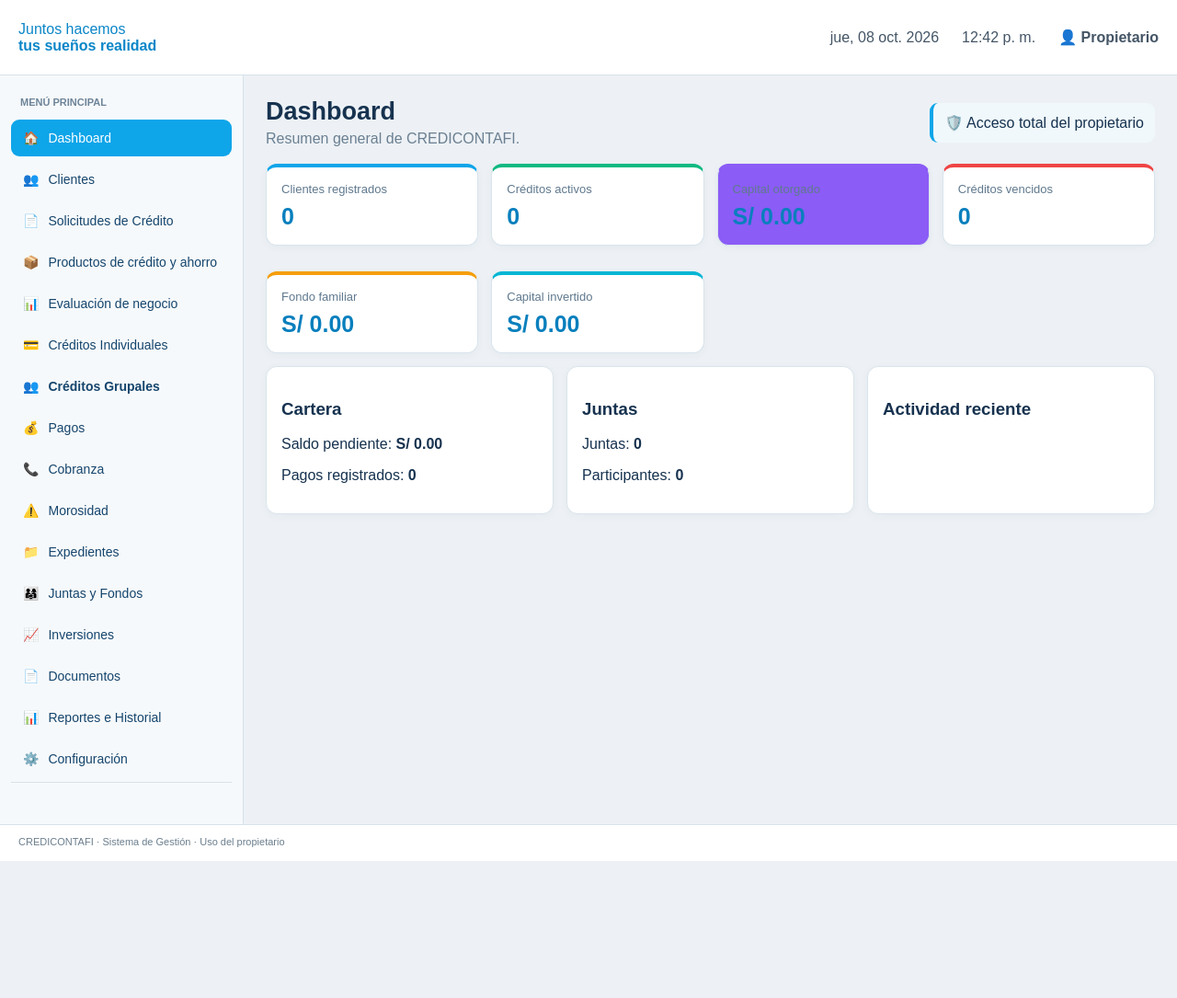
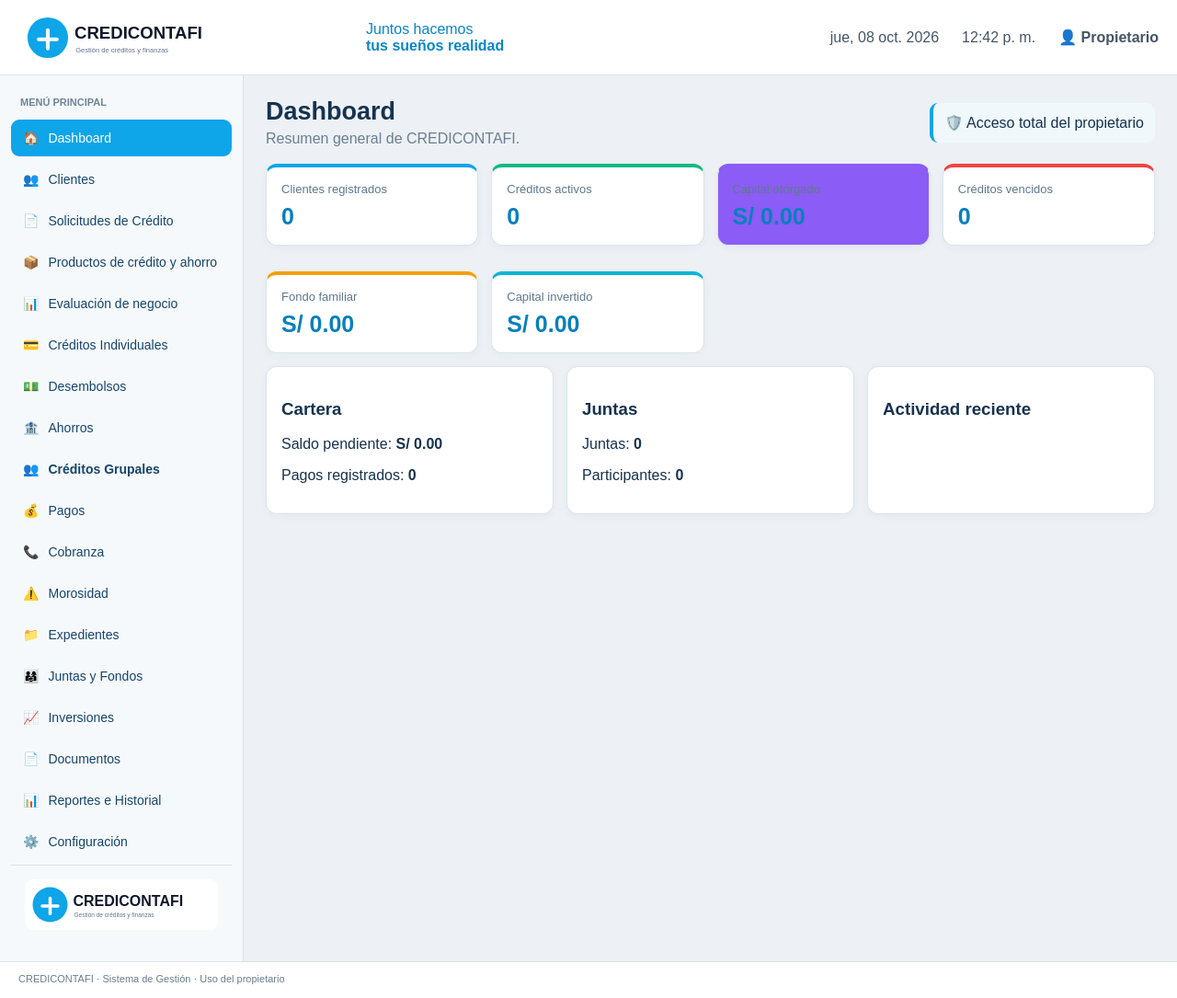
Before and after one commit to dairokick-tech/GESTI-N-CR-DITO-Y-AHORRO, a plain HTML site: page index.html in a window 1280 px wide. Shown: the whole page at 92% size. Before the commit the page ends 936 px from the top, so only its background shows below. Drawn offline with Linux system fonts and the light colour scheme.

Commit message:
Agregar módulos Desembolsos y Ahorros y corregir logo

```diff
--- a/index.html
+++ b/index.html
@@ -1,5 +1,5 @@
 <!doctype html><html lang="es"><head><meta charset="utf-8"><meta name="viewport" content="width=device-width,initial-scale=1"><meta name="theme-color" content="#0ea5e9"><title>CREDICONTAFI · Gestión de Créditos</title><link rel="stylesheet" href="styles.css"></head><body>
-<header class="topbar"><button id="menuBtn" class="menu">☰</button><div class="brand"><img src="logo-credicontafi.png" onerror="this.style.display='none'"><div class="slogan">Juntos hacemos<br><b>tus sueños realidad</b></div></div><div class="topinfo"><span id="date"></span><span id="clock"></span><b>👤 Propietario</b></div></header>
+<header class="topbar"><button id="menuBtn" class="menu">☰</button><div class="brand"><img src="logo-credicontafi.svg" onerror="this.style.display='none'"><div class="slogan">Juntos hacemos<br><b>tus sueños realidad</b></div></div><div class="topinfo"><span id="date"></span><span id="clock"></span><b>👤 Propietario</b></div></header>
 <div class="shell"><aside id="sidebar"><div class="menu-title">MENÚ PRINCIPAL</div>
 <button class="nav active" data-view="dashboard">🏠 <span>Dashboard</span></button>
 <button class="nav" data-view="clients">👥 <span>Clientes</span></button>
@@ -7,6 +7,8 @@
 <button class="nav" data-view="products">📦 <span>Productos de crédito y ahorro</span></button>
 <button class="nav" data-view="evaluation">📊 <span>Evaluación de negocio</span></button>
 <button class="nav" data-view="credits">💳 <span>Créditos Individuales</span></button>
+<button class="nav" data-view="disbursements">💵 <span>Desembolsos</span></button>
+<button class="nav" data-view="savings">🏦 <span>Ahorros</span></button>
 <button class="nav" data-view="groupCredits">👥 <span><b>Créditos Grupales</b></span></button>
 <button class="nav" data-view="payments">💰 <span>Pagos</span></button>
 <button class="nav" data-view="collections">📞 <span>Cobranza</span></button>
@@ -17,6 +19,6 @@
 <button class="nav" data-view="documents">📄 <span>Documentos</span></button>
 <button class="nav" data-view="reports">📊 <span>Reportes e Historial</span></button>
 <button class="nav" data-view="settings">⚙️ <span>Configuración</span></button>
-<div class="side-logo"><img src="logo-credicontafi.png" onerror="this.style.display='none'"></div></aside>
+<div class="side-logo"><img src="logo-credicontafi.svg" onerror="this.style.display='none'"></div></aside>
 <main id="content"></main></div><footer>CREDICONTAFI · Sistema de Gestión · Uso del propietario</footer><div id="modal" class="modal"><div class="modal-card"><div class="modal-head"><h3 id="modalTitle"></h3><button id="modalClose">✕</button></div><div id="modalBody"></div></div></div><div id="toast"></div>
 <script src="online-config.js"></script><script src="app.js"></script></body></html>
```
